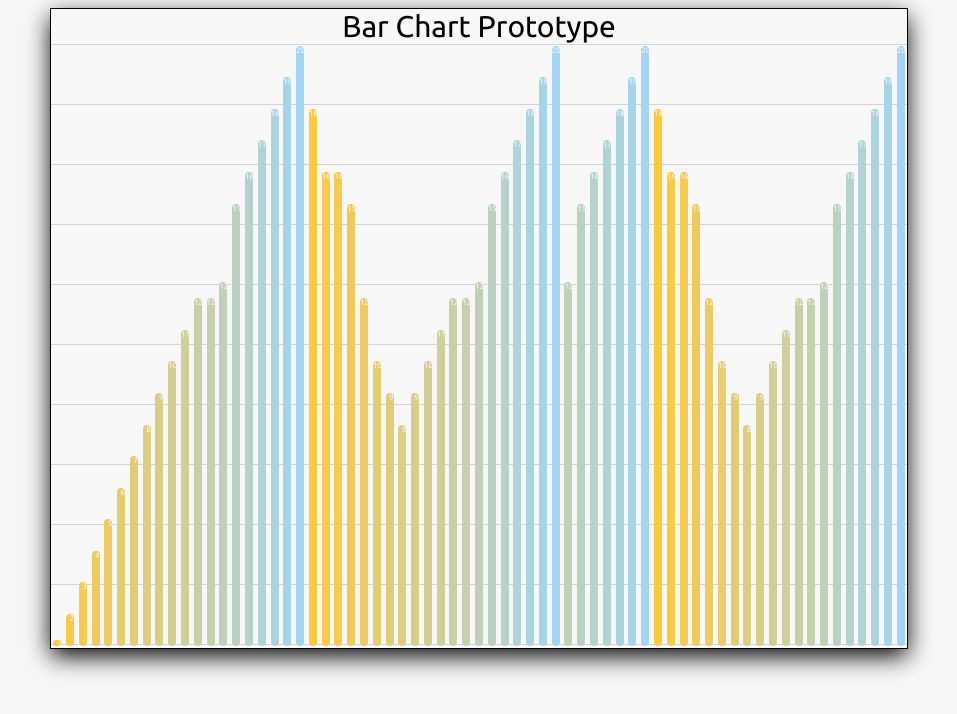
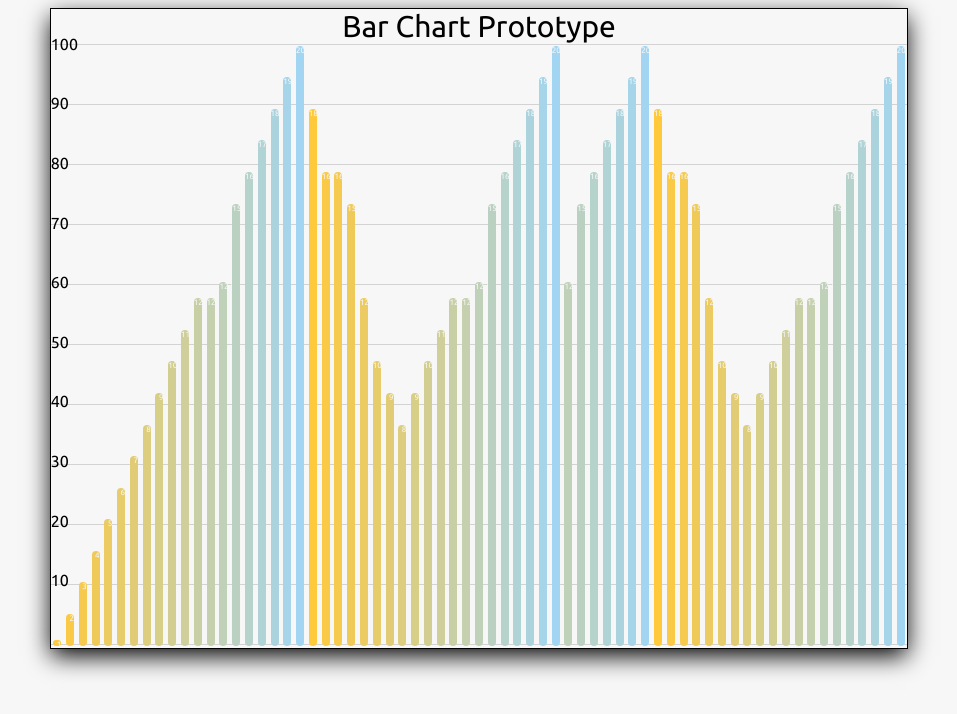
Before and after one commit to marcellmueller/barChart, a website with bundled scripts: page index.html in a window 1280 px wide. Shown: the whole page, without its empty margins (161-1118 px from the left). Built offline with nearby package versions, Linux system fonts and the light colour scheme.

Commit message:
added numbers to the side. not sure if it's the best solution, will leave as a placeholder for now

```diff
--- a/index.html
+++ b/index.html
@@ -13,6 +13,18 @@
   <body>
     <div id="mainParent">
       <div id="barChartParent">
+        <div id="sideChart">
+          <div class="sideChart">100</div>
+          <div class="sideChart">90</div>
+          <div class="sideChart">80</div>
+          <div class="sideChart">70</div>
+          <div class="sideChart">60</div>
+          <div class="sideChart">50</div>
+          <div class="sideChart">40</div>
+          <div class="sideChart">30</div>
+          <div class="sideChart">20</div>
+          <div class="sideChart">10</div>
+        </div>
         <div id="barChartTitle"></div>
         <div id="barChart"></div>
       </div>
--- a/src/index.js
+++ b/src/index.js
@@ -1,7 +1,7 @@
 import { renderChart } from './render.js';
 import { convertArr } from './convert.js';
 
-let numbersArr = [
+const numbersArr = [
   { number: 1, color: '#ffc93c' },
   { number: 2, color: '#fac945' },
   { number: 3, color: '#f5ca4f' },
@@ -98,3 +98,9 @@ let numbers = [];
 
 convertArr(numbersArr, numbers);
 renderChart(numbers, numbersArr);
+
+let bars = document.getElementsByClassName('.bars');
+
+bars.onmouseover = () => {
+  console.log('hello');
+};
--- a/src/style.css
+++ b/src/style.css
@@ -24,8 +24,17 @@ body {
     transparent 60px
   );
 }
+#sideChart {
+  margin-top: 5px;
+  position: absolute;
+}
+.sideChart {
+  padding: 1.3em;
+  padding-left: 0;
+}
+#barChartParent {
+  display: inline-block;
 
-#barChartParent {
   -webkit-box-shadow: 0px 8px 23px -1px #000000;
   box-shadow: 0px 8px 23px -1px #000000;
   border-style: solid;
```
